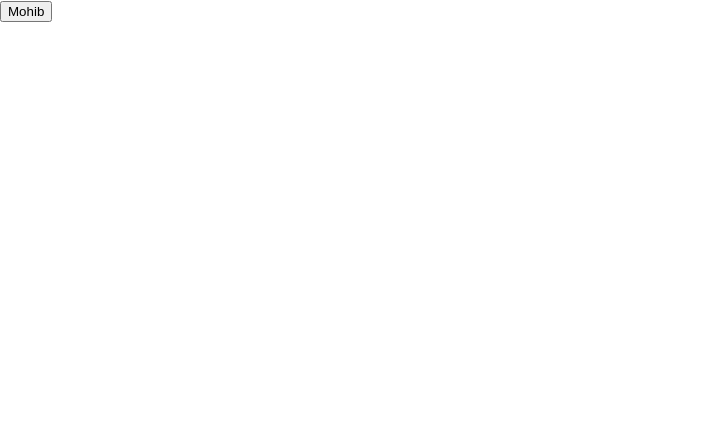
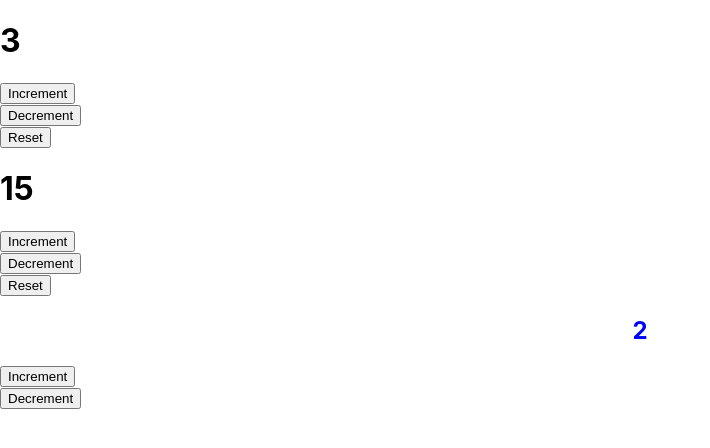
Before and after one commit to MohibHello/React-Hooks, a React (Create React App) app: page / in a window 1280 px wide. Shown: the top 448 px of the page, without its empty margins (0-710 px from the left). Built offline with nearby package versions, Linux system fonts and the light colour scheme; the HTML template or start-up script is replaced by a standard one.

Commit message:
Another Custom Hook Example (Counter)

```diff
--- a/src/App.js
+++ b/src/App.js
@@ -12,6 +12,10 @@ import Counter from './components/useEffect/CounterMountOrUnmount';
 import UseEffectEventListener from './components/useEffect/UseEffectEventListener';
 import ParentApp from './components/useContext/ClassContext';
 import FunctionalContext from './components/useContext/FunctionalContext';
+import TestState from './components/TestState';
+import Custom from './components/customHooks/Custom';
+import CustomCounter from './components/customHooks/CustomCounter';
+import CustomCounter2 from './components/customHooks/CustomCounter2';
 function App() {
 
   return (
@@ -26,7 +30,12 @@ function App() {
     {/* <Counter/> */}
     {/* <UseEffectEventListener/> */}
     {/* <ParentApp/> */}
-    <FunctionalContext/>
+    {/* <FunctionalContext/> */}
+    {/* <TestState/> */}
+    {/* <Custom/> */}
+    <CustomCounter start={3}/>
+    <CustomCounter  start={15}/>
+    <CustomCounter2 start={2} />
     </div>
   );
 }
--- /dev/null
+++ b/src/components/customHooks/CustomCounter.js
@@ -0,0 +1,26 @@
+import React from 'react'
+import useCounter from './useCounter'
+
+function CustomCounter(props) {
+
+    const {count,increment,decrement,reset} =useCounter(props.start);
+
+    return (
+        <div>
+        <h1>{count}</h1>
+        <button className="btn btn-primary" onClick={increment}>
+          Increment
+        </button>
+        <br />
+        <button className="btn btn-danger mt-2" onClick={decrement}>
+          Decrement
+        </button>
+        <br />
+        <button  className="btn btn-dark mt-2" onClick={reset}>
+          Reset
+        </button>
+      </div>
+    )
+}
+
+export default CustomCounter
--- /dev/null
+++ b/src/components/customHooks/CustomCounter2.js
@@ -0,0 +1,25 @@
+import React from 'react'
+import useCounter from './useCounter';
+
+function CustomCounter2(props) {
+
+    const {count,increment,decrement} =useCounter(props.start===undefined?0:props.start);
+
+        return (
+            <div>
+            <h2 style={{textAlign:'center',color:'blue'}}>{count}</h2>
+           <div className=" row w-50 m-auto">
+           <button className="col-6 btn btn-primary" onClick={increment}>
+              Increment
+            </button>
+            <br />
+            <button className="col-6 btn btn-danger" onClick={decrement}>
+              Decrement
+            </button>
+            <br />
+           </div>
+          </div>
+        )
+}
+
+export default CustomCounter2
--- /dev/null
+++ b/src/components/customHooks/useCounter.js
@@ -0,0 +1,17 @@
+import React,{useState} from 'react'
+/*
+reuse bussiness logic using custom hooks
+*/
+function useCounter(initialCount) {
+    const [count, setCount] = useState(initialCount);
+
+  //if you are writing arrow function within function declare it with const keyword
+    const increment = () => {setCount(count + 1)}
+    const decrement = () => {setCount(count - 1)}
+    const reset = () => { setCount(0); };
+
+  return {count,increment,decrement,reset}
+
+  }
+
+export default useCounter
```
